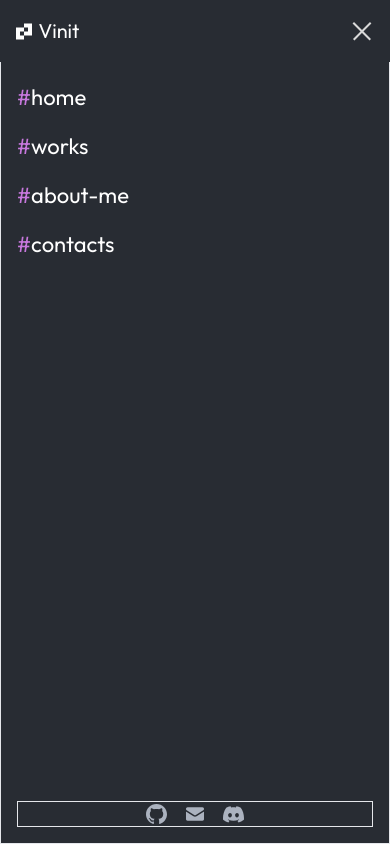
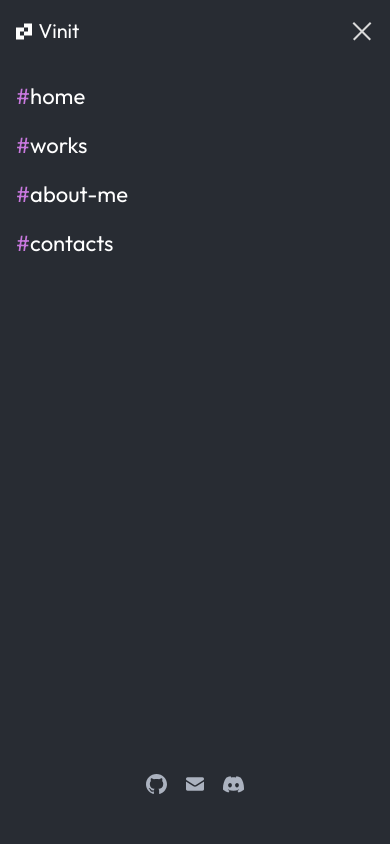
Before and after one commit to Vinit-Tiwari/portfolio, a SvelteKit app: page / in a window 390 px wide. Both pictures are taken after a click on the element 362 px from the left and 31 px from the top of the page. Built offline with nearby package versions, Linux system fonts and the light colour scheme.

Commit message:
hamburger updated

```diff
--- a/src/routes/+layout.svelte
+++ b/src/routes/+layout.svelte
@@ -168,7 +168,7 @@
 
       {#if menuSelected == true}
         <span
-          class="flex flex-col text-[22px] p-[1rem] justify-between border text-white z-60 bg-[#282C33] absolute top-0 left-0 w-[100vw] h-[100vh] gap-[1rem] pt-[5rem]"
+          class="flex flex-col text-[22px] p-[1rem] pb-[3rem] justify-between text-white z-60 bg-[#282C33] absolute top-0 left-0 w-[100vw] h-[100vh] gap-[1rem] pt-[5rem]"
         >
           <span class="flex gap-[1rem] flex-col">
             <a
@@ -209,7 +209,7 @@
           </span>
 
           <span
-            class="flex items-center justify-center h-max border gap-[1rem]"
+            class="flex items-center justify-center h-max gap-[1rem]"
           >
             <svg
               width="21"
```
